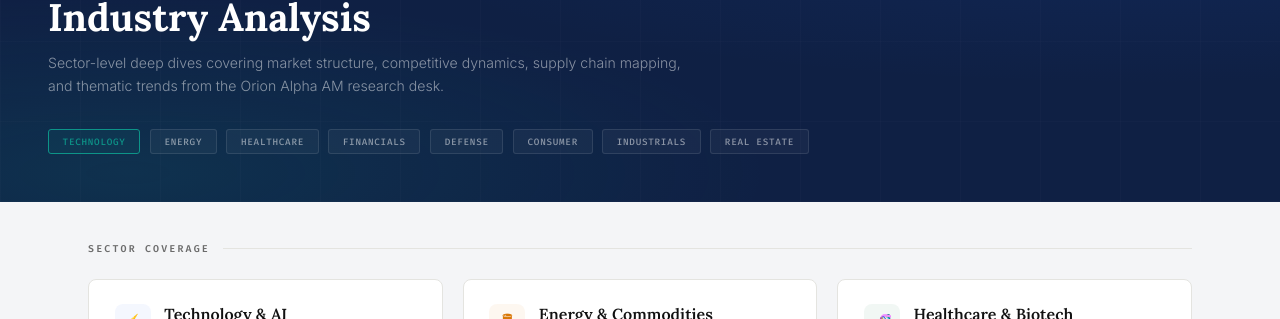
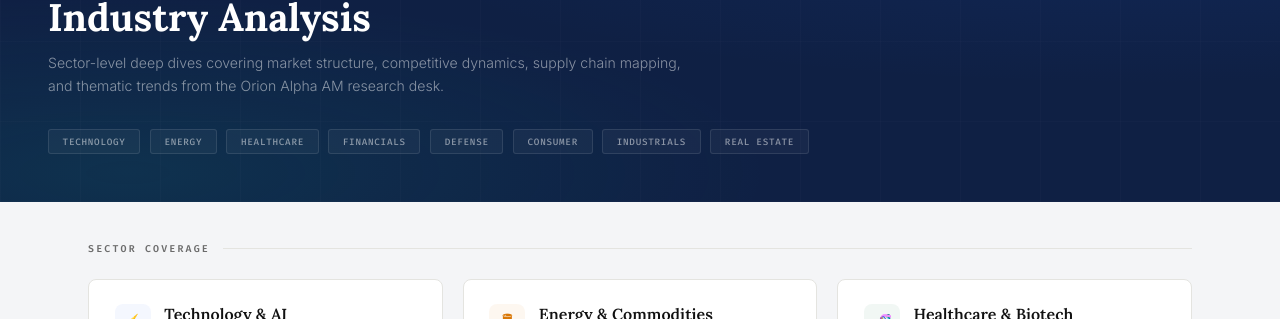
Before and after one commit to ShaoxiongYuan/ShaoxiongYuan.github.io, a Jekyll site: the page built from industry-analysis.md, in a window 1280 px wide. Shown: the part 135-454 px from the top of the page. Built offline with Jekyll 4.4.1, drawn with Linux system fonts in a browser that asks for light colours.

Commit message:
Address review: add 'coming soon' note in index.md, remove hardcoded active badge class
Co-authored-by: ShaoxiongYuan <58580328+ShaoxiongYuan@users.noreply.github.com>

```diff
--- a/_layouts/industry-analysis-index.html
+++ b/_layouts/industry-analysis-index.html
@@ -417,7 +417,7 @@
       <h1 class="hero-title">Industry Analysis</h1>
       <p class="hero-sub">Sector-level deep dives covering market structure, competitive dynamics, supply chain mapping, and thematic trends from the Orion Alpha AM research desk.</p>
       <div class="hero-badges">
-        <span class="hero-badge active">Technology</span>
+        <span class="hero-badge">Technology</span>
         <span class="hero-badge">Energy</span>
         <span class="hero-badge">Healthcare</span>
         <span class="hero-badge">Financials</span>
```
Also changed, not shown: index.md (+1 -1 lines).
